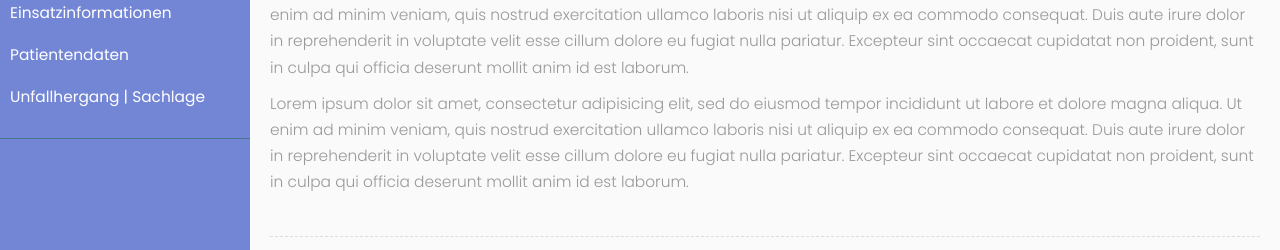
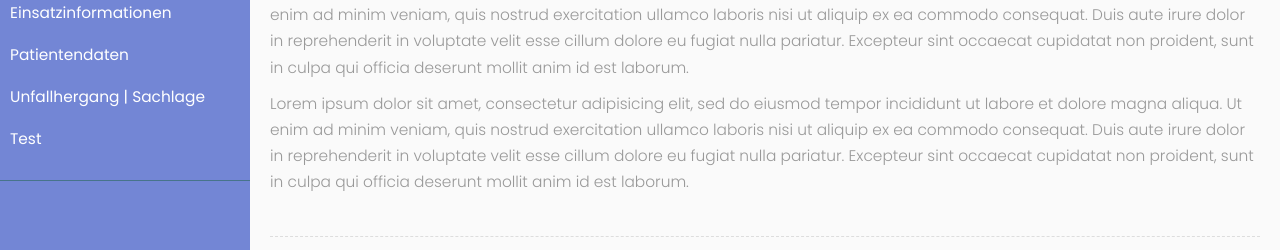
Before and after one commit to JustinHoll/E-Protokolle_SSD, a plain HTML site: page index.html in a window 1280 px wide. Shown: the part 207-457 px from the top of the page. Drawn offline with nearby package versions, Linux system fonts and the light colour scheme.

Commit message:
Sidebar
Johanna, Jonas, Justin

Co-Authored-By: Johanna Illner <crazyjohanna97@gmail.com>
Co-Authored-By: Jonas Beuth <josojaramail@gmail.com>

```diff
--- a/index.html
+++ b/index.html
@@ -40,6 +40,7 @@
                         <a href="#">Einsatzinformationen</a>
                         <a href="#">Patientendaten</a>
                         <a href="#">Unfallhergang | Sachlage</a>
+                        <a href="#">Test</a>
                     </li>
                 </ul>
 
```
